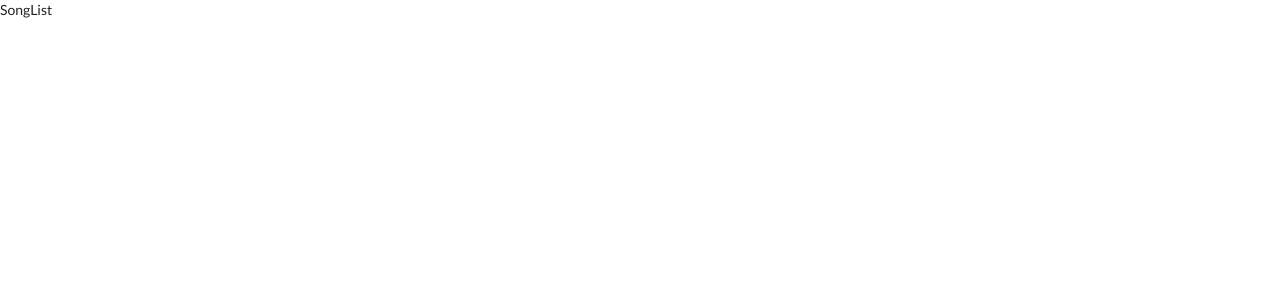
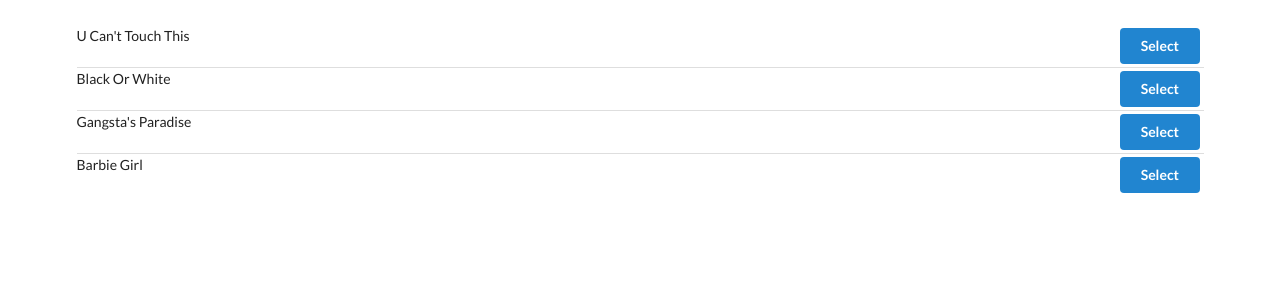
Before and after one commit to dzlatarov/ReactRender, a React (Create React App) app in the folder songs/: page / in a window 1280 px wide. Shown: the top 300 px of the page. Built offline with nearby package versions, Linux system fonts and the light colour scheme.

Commit message:
build a list with redux data

```diff
--- a/songs/src/components/App.js
+++ b/songs/src/components/App.js
@@ -3,8 +3,12 @@ import SongList from './SongList'
 
 const App = () => {
     return (
-        <div>
-            <SongList />
+        <div className="ui container grid" style={{ marginTop: '1em' }}>
+            <div className="ui row">
+                <div className="eight column wide">
+                    <SongList />
+                </div>
+            </div>
         </div>
     )
 }
--- a/songs/src/components/SongList.js
+++ b/songs/src/components/SongList.js
@@ -1,16 +1,27 @@
-import React, { Component } from 'react'
+import React from 'react'
 import { connect } from 'react-redux'
 
-class SongList extends Component {
-    render() {
-        console.log(this.props);
+const SongList = ({ songs }) => {
+    console.log(songs);
+    const renderedSongs = songs.map((song, index) => {
         return (
-            <div>
-                SongList
+            <div className="item" key={index}>
+                <div className="right floated content">
+                    <button className="ui button primary">Select</button>
+                </div>
+                <div className="content">
+                    {song.title}
+                </div>
             </div>
         )
-    }
+    })
+    return (
+        <div className="ui divided list">
+            {renderedSongs}
+        </div>
+    )
 }
+
 
 const mapStateToProps = state => {
     return { songs: state.songs }
```
